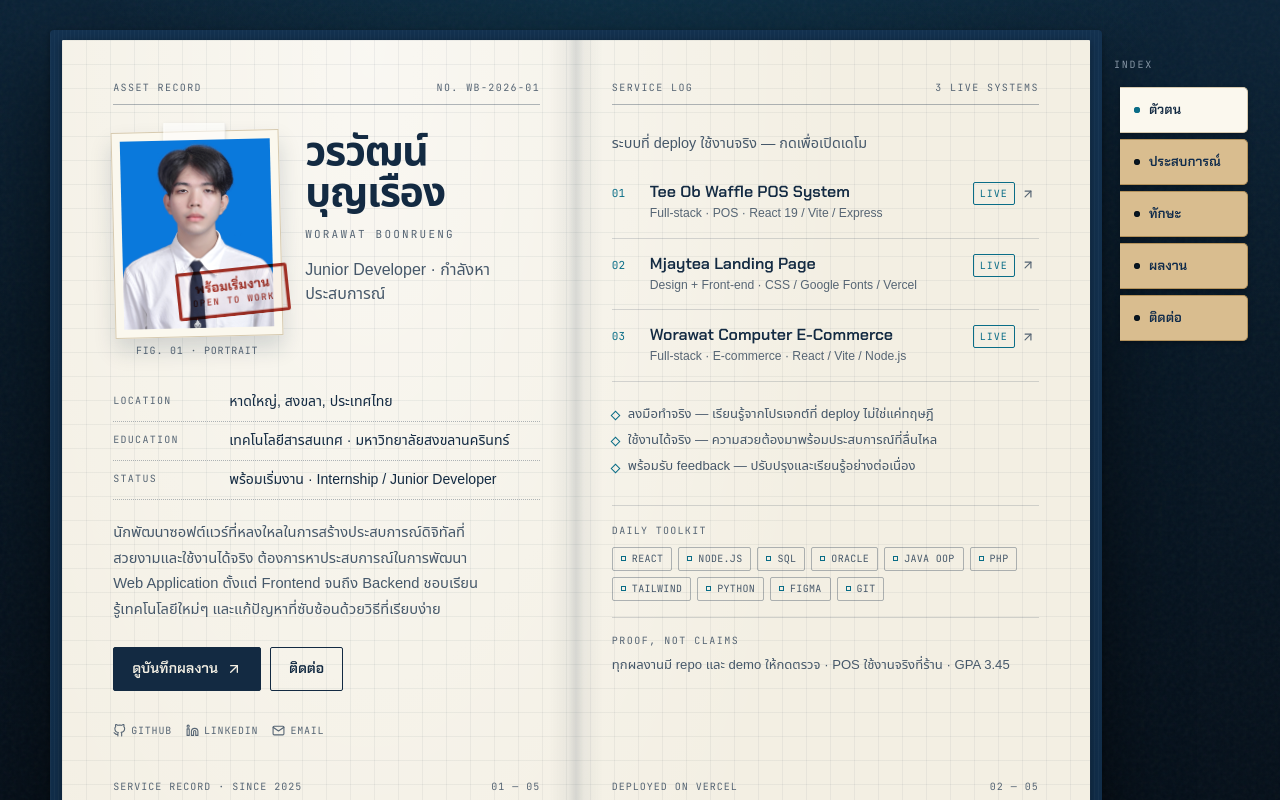
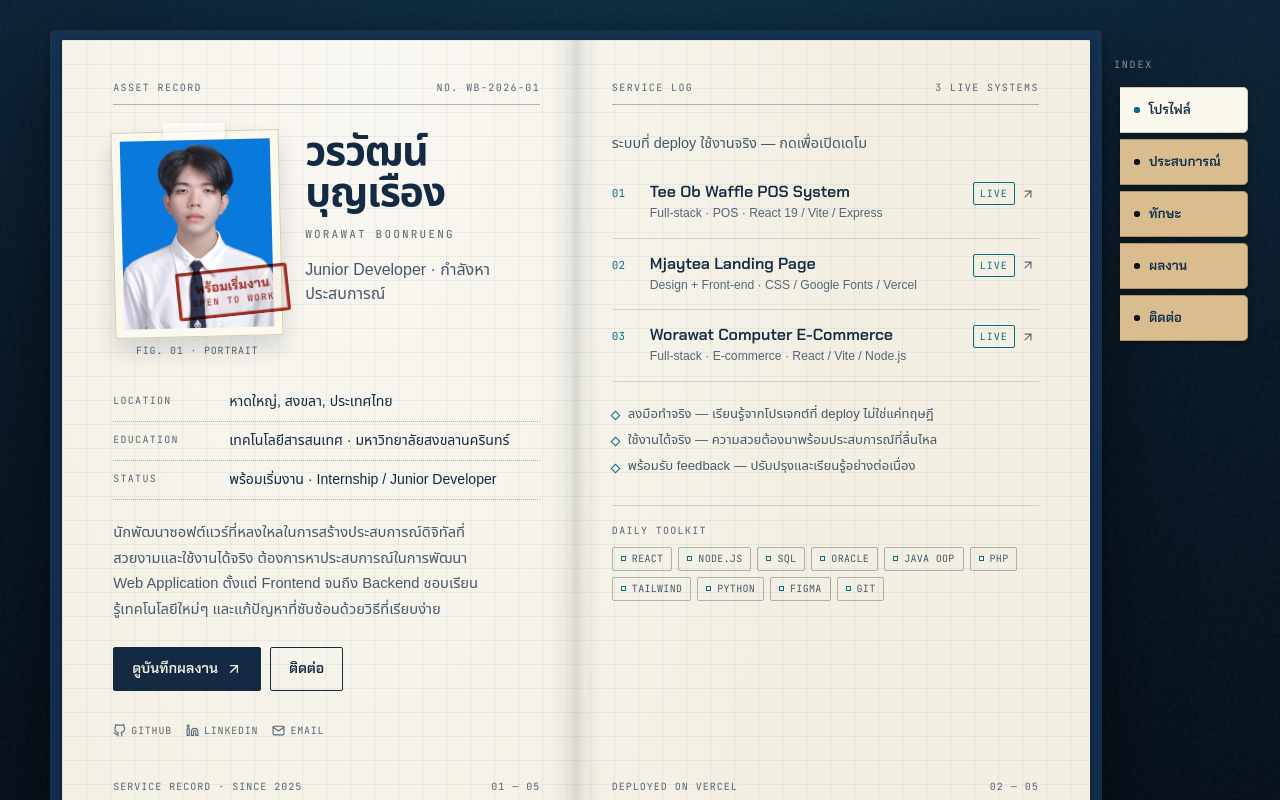
Before and after one commit to Comebackism/resumeworawat, a Next.js app: page / in a window 1280 px wide. Shown: the top 800 px of the page. Built offline with nearby package versions, Linux system fonts and the light colour scheme; a web font is replaced by a local one.

Commit message:
ลบบล็อก Proof, not claims ในหน้าแรก และเปลี่ยนเมนู ตัวตน เป็น โปรไฟล์

```diff
--- a/src/app/globals.css
+++ b/src/app/globals.css
@@ -795,19 +795,6 @@ a {
   border-top: 0;
 }
 
-.hero-proof {
-  margin-top: 16px;
-  padding-top: 11px;
-  border-top: 1px solid var(--rule);
-  color: var(--ink-soft);
-  font-size: 0.82rem;
-  line-height: 1.6;
-}
-
-.hero-proof p {
-  margin: 4px 0 0;
-}
-
 .hero-foot {
   display: flex;
   align-items: flex-end;
--- a/src/components/HeroSection.tsx
+++ b/src/components/HeroSection.tsx
@@ -146,11 +146,6 @@ export function HeroSection() {
           ))}
         </div>
 
-        <div className="hero-proof">
-          <span className="rule-label">Proof, not claims</span>
-          <p>ทุกผลงานมี repo และ demo ให้กดตรวจ · POS ใช้งานจริงที่ร้าน · GPA 3.45</p>
-        </div>
-
         <div className="hero-foot">
           <span>Deployed on Vercel</span>
           <span>02 — 05</span>
--- a/src/components/SiteNav.tsx
+++ b/src/components/SiteNav.tsx
@@ -4,7 +4,7 @@ import { useEffect, useRef, useState, type CSSProperties } from "react";
 import { FiArrowUpRight, FiMenu, FiX } from "react-icons/fi";
 
 const sections = [
-  { id: "profile", label: "ตัวตน" },
+  { id: "profile", label: "โปรไฟล์" },
   { id: "experience", label: "ประสบการณ์" },
   { id: "skills", label: "ทักษะ" },
   { id: "projects", label: "ผลงาน" },
```
